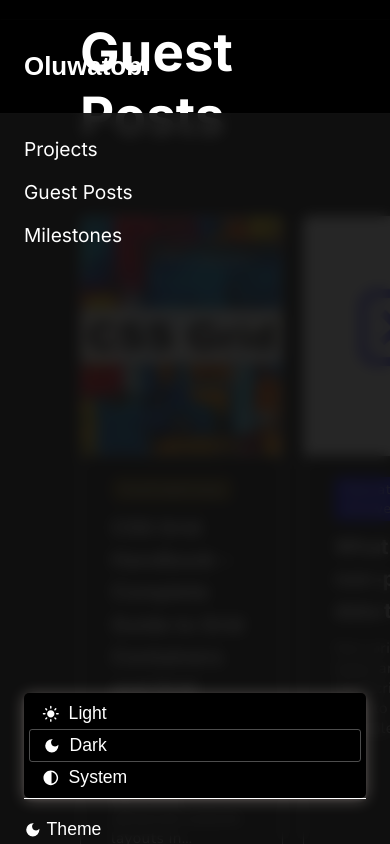
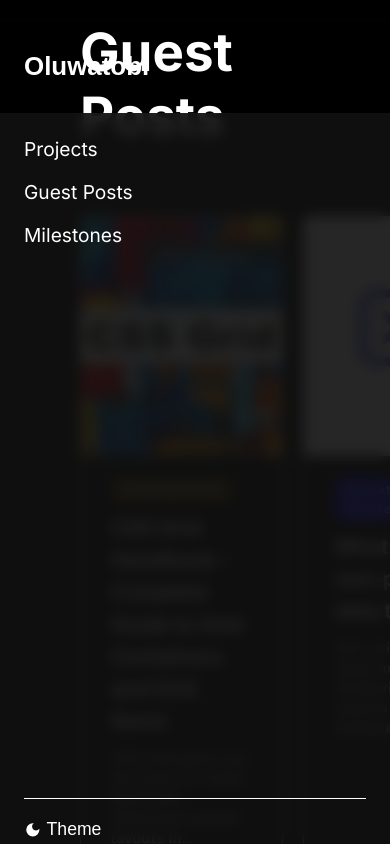
Before and after one commit to oluwatobiss/personal-portfolio, a Next.js app: page /guest-posts in a window 390 px wide. Both pictures are taken after a click on the element 351 px from the left and 66 px from the top of the page. Built offline with nearby package versions, Linux system fonts and the light colour scheme; a web font is replaced by a local one.

Commit message:
Toggle theme-modal on click of theme-nav-btn

```diff
--- a/src/components/DesktopNavbar.jsx
+++ b/src/components/DesktopNavbar.jsx
@@ -13,7 +13,7 @@ export default function DesktopNavbar() {
   function handleThemeNavBtnClick(e) {
     const themeModal =
       e.currentTarget.parentElement.querySelector(".theme-modal");
-    themeModal.classList.toggle("hideThemeModal");
+    themeModal.classList.toggle("hide-theme-modal");
   }
 
   function handleThemeModalClick(e) {
@@ -30,7 +30,7 @@ export default function DesktopNavbar() {
         root.classList.add("light");
         root.classList.remove("dark");
         root.classList.remove("device");
-        e.currentTarget.classList.add("hideThemeModal");
+        e.currentTarget.classList.add("hide-theme-modal");
         setNavThemeIcon(<MdLightMode />);
       }
 
@@ -38,7 +38,7 @@ export default function DesktopNavbar() {
         root.classList.remove("light");
         root.classList.add("dark");
         root.classList.remove("device");
-        e.currentTarget.classList.add("hideThemeModal");
+        e.currentTarget.classList.add("hide-theme-modal");
         setNavThemeIcon(<MdDarkMode />);
       }
 
@@ -46,7 +46,7 @@ export default function DesktopNavbar() {
         root.classList.remove("light");
         root.classList.remove("dark");
         root.classList.add("device");
-        e.currentTarget.classList.add("hideThemeModal");
+        e.currentTarget.classList.add("hide-theme-modal");
         setNavThemeIcon(<MdContrast />);
       }
     }
@@ -73,7 +73,7 @@ export default function DesktopNavbar() {
             {navThemeIcon}
           </button>
           <div
-            className={`${styles.themeModal} theme-modal hideThemeModal`}
+            className={`${styles.themeModal} theme-modal hide-theme-modal`}
             onClick={handleThemeModalClick}
           >
             <button
--- a/src/components/Layout.jsx
+++ b/src/components/Layout.jsx
@@ -10,7 +10,7 @@ export default function Layout({ children }) {
     const layoutContainer = e.currentTarget;
     const themeModal = layoutContainer.querySelector(".theme-modal");
     const themeModalIsHidden = [...themeModal.classList].includes(
-      "hideThemeModal"
+      "hide-theme-modal"
     );
     const clickedThemeNavBtn = e.target.closest(".theme-nav-btn");
     const clickedThemeModal = e.target.closest(".theme-modal");
@@ -21,7 +21,7 @@ export default function Layout({ children }) {
       !clickedThemeModal &&
       !clickedThemeOption
     ) {
-      themeModal.classList.add("hideThemeModal");
+      themeModal.classList.add("hide-theme-modal");
     }
   }
 
--- a/src/components/MobileNavSidebar.jsx
+++ b/src/components/MobileNavSidebar.jsx
@@ -12,7 +12,7 @@ export default function MobileMenuSidebar() {
   function handleThemeNavBtnClick(e) {
     const themeModal =
       e.currentTarget.parentElement.querySelector(".theme-modal");
-    themeModal.classList.toggle("hideThemeModal");
+    themeModal.classList.toggle("hide-theme-modal");
   }
 
   function handleThemeModalClick(e) {
@@ -29,7 +29,7 @@ export default function MobileMenuSidebar() {
         root.classList.add("light");
         root.classList.remove("dark");
         root.classList.remove("device");
-        e.currentTarget.classList.add("hideThemeModal");
+        e.currentTarget.classList.add("hide-theme-modal");
         setNavThemeIcon(<MdLightMode />);
       }
 
@@ -37,7 +37,7 @@ export default function MobileMenuSidebar() {
         root.classList.remove("light");
         root.classList.add("dark");
         root.classList.remove("device");
-        e.currentTarget.classList.add("hideThemeModal");
+        e.currentTarget.classList.add("hide-theme-modal");
         setNavThemeIcon(<MdDarkMode />);
       }
 
@@ -45,14 +45,16 @@ export default function MobileMenuSidebar() {
         root.classList.remove("light");
         root.classList.remove("dark");
         root.classList.add("device");
-        e.currentTarget.classList.add("hideThemeModal");
+        e.currentTarget.classList.add("hide-theme-modal");
         setNavThemeIcon(<MdContrast />);
       }
     }
   }
 
   return (
-    <aside className={`${nunito.className} ${styles.aside} mobile-sidebar`}>
+    <aside
+      className={`${nunito.className} ${styles.aside} hide-mobile-sidebar`}
+    >
       <div className={`${styles.routes} ${inter.className}`}>
         <Link href="/projects">Projects</Link>
         <Link href="/guest-posts">Guest Posts</Link>
@@ -60,7 +62,7 @@ export default function MobileMenuSidebar() {
       </div>
       <div className={styles.theme}>
         <div
-          className={`${styles.themeModal} theme-modal`}
+          className={`${styles.themeModal} theme-modal hide-theme-modal`}
           onClick={handleThemeModalClick}
         >
           <button
--- a/src/components/MobileNavTopbar.jsx
+++ b/src/components/MobileNavTopbar.jsx
@@ -6,9 +6,10 @@ import styles from "@/src/styles/MobileNavTopbar.module.css";
 const cairoPlay = Cairo_Play({ subsets: ["latin"] });
 
 export default function MobileMenuTopbar() {
-  function handleMenuIconClick() {
-    const mobileSidebar = document.querySelector("aside");
-    mobileSidebar.classList.toggle("mobile-sidebar");
+  function handleMenuIconClick(e) {
+    const mobileSidebar =
+      e.currentTarget.parentElement.parentElement.querySelector("aside");
+    mobileSidebar.classList.toggle("hide-mobile-sidebar");
   }
 
   return (
--- a/src/styles/globals.css
+++ b/src/styles/globals.css
@@ -181,7 +181,7 @@ body {
   background-color: var(--primary-color);
 }
 
-.hideThemeModal {
+.hide-theme-modal {
   display: none;
 }
 
@@ -191,6 +191,6 @@ h1 {
   color: var(--secondary-color);
 }
 
-aside.mobile-sidebar {
+aside.hide-mobile-sidebar {
   display: none;
 }
```
